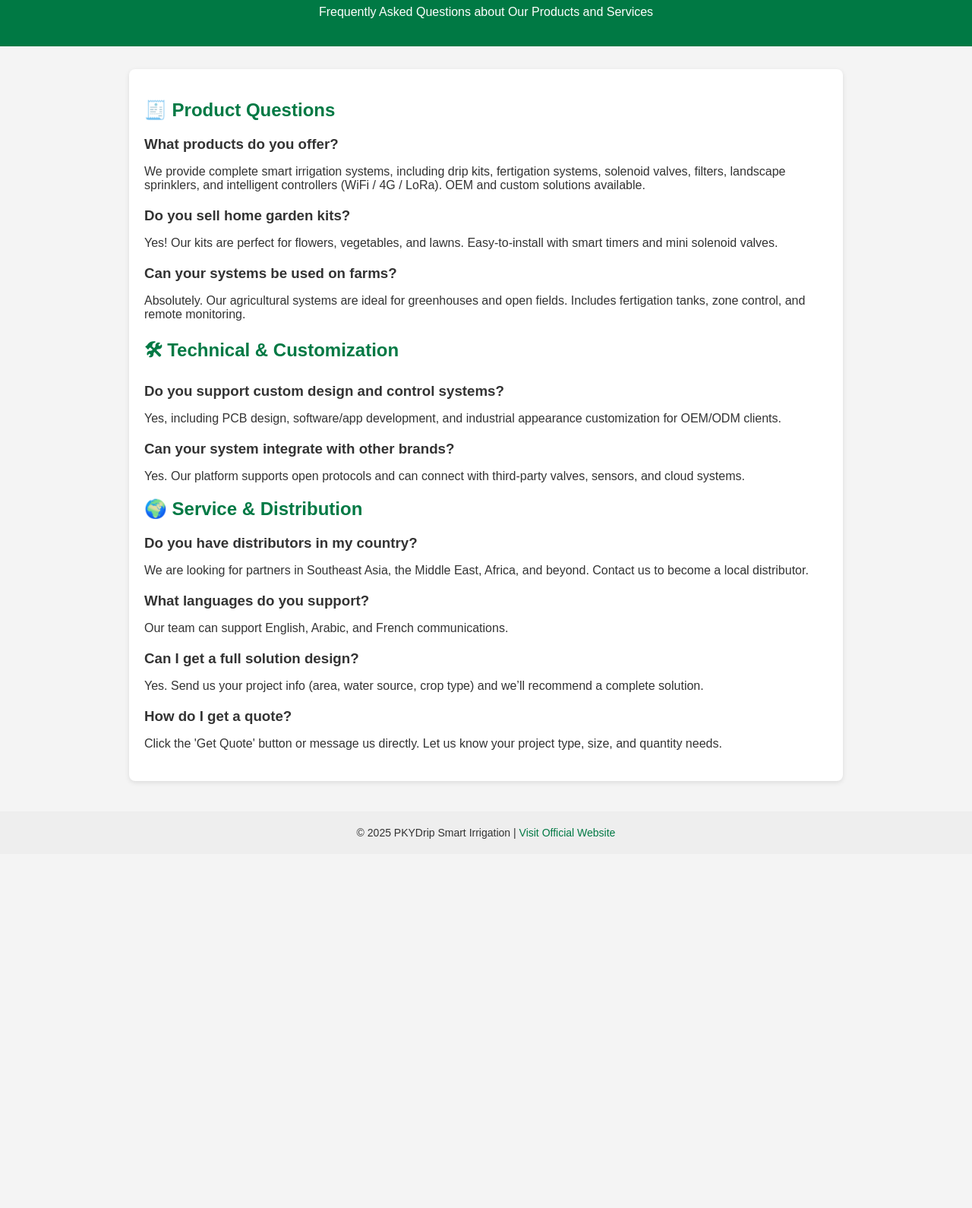
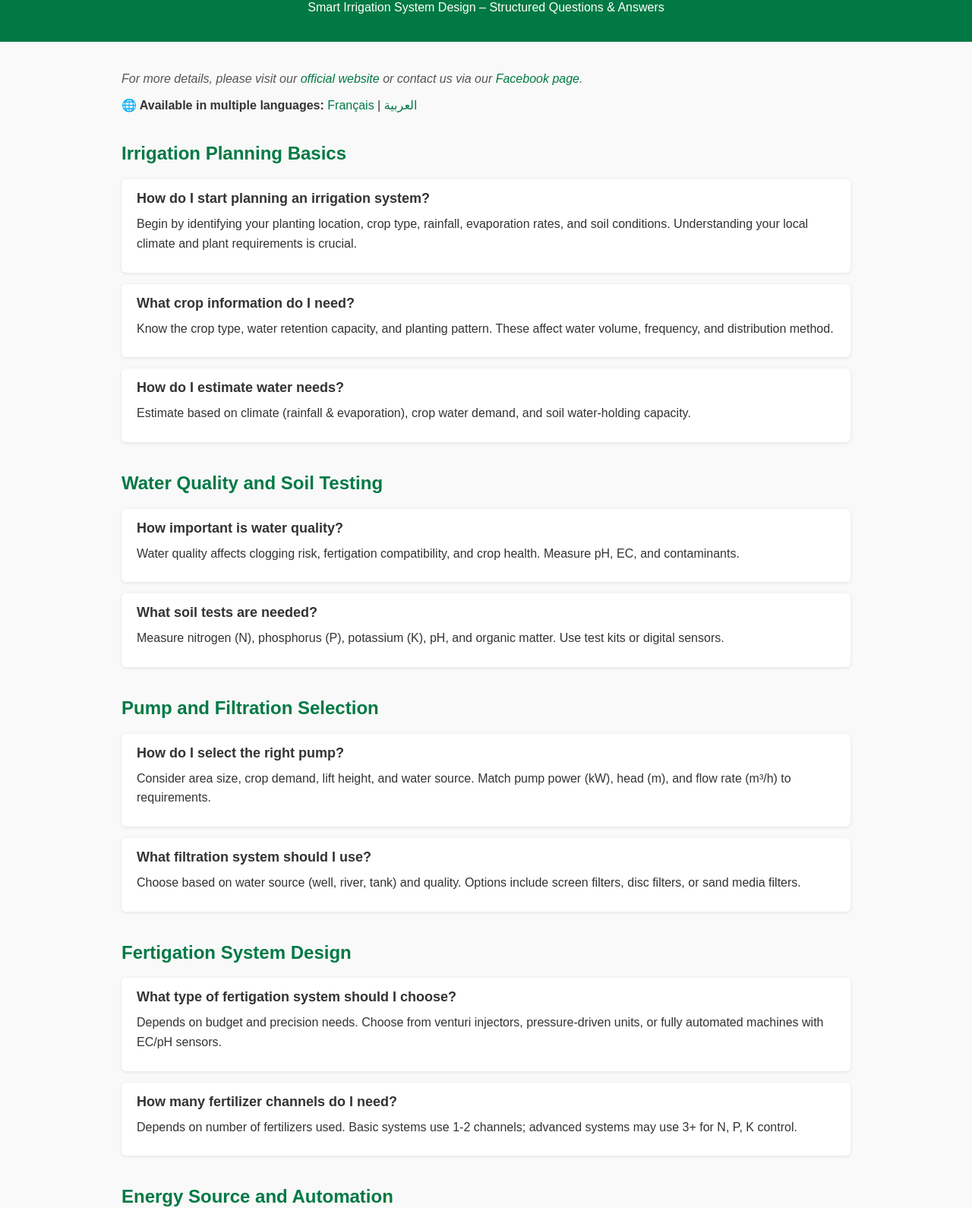
Before and after one commit to wuming9/pkydrip, a plain HTML site: page faq.html in a window 1280 px wide. Shown: the part 93-1683 px from the top of the page at 76% size. Before the commit the page ends 1217 px from the top, so only its background shows below. Drawn offline with Linux system fonts and the light colour scheme.

Commit message:
Update faq.html
2 version

```diff
--- a/faq.html
+++ b/faq.html
@@ -1,66 +1,131 @@
+
 <!DOCTYPE html>
 <html lang="en">
 <head>
   <meta charset="UTF-8">
   <meta name="viewport" content="width=device-width, initial-scale=1.0">
-  <title>PKYDrip FAQ - Smart Irrigation Systems</title>
+  <title>PKYDrip - Structured Irrigation FAQ</title>
   <style>
-    body { font-family: Arial, sans-serif; margin: 0; background: #f4f4f4; color: #333; }
-    header { background: #007944; color: white; padding: 20px; text-align: center; }
-    .container { max-width: 900px; margin: 30px auto; padding: 20px; background: white; border-radius: 8px; box-shadow: 0 2px 6px rgba(0,0,0,0.1); }
-    h1, h2 { color: #007944; }
-    .faq-item { margin-bottom: 20px; }
-    .faq-item h3 { margin-bottom: 5px; }
-    footer { text-align: center; padding: 20px; background: #eee; font-size: 14px; margin-top: 40px; }
+    body { font-family: Arial, sans-serif; background: #f9f9f9; color: #333; margin: 0; padding: 0; }
+    header { background-color: #007944; color: white; padding: 20px; text-align: center; }
+    .container { max-width: 960px; margin: 40px auto; padding: 0 20px; }
+    h1 { margin-bottom: 10px; }
+    h2 { color: #007944; margin-top: 40px; }
+    .faq-item { background: white; padding: 15px 20px; margin-bottom: 15px; border-radius: 6px; box-shadow: 0 1px 4px rgba(0,0,0,0.1); }
+    .faq-item h3 { margin: 0 0 10px; font-size: 18px; }
+    .faq-item p { margin: 0 0 10px; line-height: 1.6; }
+    .note { font-style: italic; color: #555; }
+    footer { text-align: center; padding: 20px; background: #eee; margin-top: 40px; font-size: 14px; }
     a { color: #007944; text-decoration: none; }
   </style>
 </head>
 <body>
   <header>
-    <h1>PKYDrip Smart Irrigation – FAQ</h1>
-    <p>Frequently Asked Questions about Our Products and Services</p>
+    <h1>PKYDrip FAQ</h1>
+    <p>Smart Irrigation System Design – Structured Questions & Answers</p>
   </header>
   <div class="container">
-    <h2>🧾 Product Questions</h2>
+    <p class="note">For more details, please visit our <a href="https://pky-dripirrigation.com/oem/" target="_blank">official website</a> or contact us via our <a href="https://www.facebook.com/pkydrip">Facebook page</a>.</p>
+
+    <p><strong>🌐 Available in multiple languages:</strong> <a href="#faq-fr">Français</a> | <a href="#faq-ar">العربية</a></p>
+
+    <h2>Irrigation Planning Basics</h2>
     <div class="faq-item">
-      <h3>What products do you offer?</h3>
-      <p>We provide complete smart irrigation systems, including drip kits, fertigation systems, solenoid valves, filters, landscape sprinklers, and intelligent controllers (WiFi / 4G / LoRa). OEM and custom solutions available.</p>
+      <h3>How do I start planning an irrigation system?</h3>
+      <p>Begin by identifying your planting location, crop type, rainfall, evaporation rates, and soil conditions. Understanding your local climate and plant requirements is crucial.</p>
     </div>
     <div class="faq-item">
-      <h3>Do you sell home garden kits?</h3>
-      <p>Yes! Our kits are perfect for flowers, vegetables, and lawns. Easy-to-install with smart timers and mini solenoid valves.</p>
+      <h3>What crop information do I need?</h3>
+      <p>Know the crop type, water retention capacity, and planting pattern. These affect water volume, frequency, and distribution method.</p>
     </div>
     <div class="faq-item">
-      <h3>Can your systems be used on farms?</h3>
-      <p>Absolutely. Our agricultural systems are ideal for greenhouses and open fields. Includes fertigation tanks, zone control, and remote monitoring.</p>
+      <h3>How do I estimate water needs?</h3>
+      <p>Estimate based on climate (rainfall & evaporation), crop water demand, and soil water-holding capacity.</p>
     </div>
 
-    <h2>🛠 Technical & Customization</h2>
+    <h2>Water Quality and Soil Testing</h2>
     <div class="faq-item">
-      <h3>Do you support custom design and control systems?</h3>
-      <p>Yes, including PCB design, software/app development, and industrial appearance customization for OEM/ODM clients.</p>
+      <h3>How important is water quality?</h3>
+      <p>Water quality affects clogging risk, fertigation compatibility, and crop health. Measure pH, EC, and contaminants.</p>
     </div>
     <div class="faq-item">
-      <h3>Can your system integrate with other brands?</h3>
-      <p>Yes. Our platform supports open protocols and can connect with third-party valves, sensors, and cloud systems.</p>
+      <h3>What soil tests are needed?</h3>
+      <p>Measure nitrogen (N), phosphorus (P), potassium (K), pH, and organic matter. Use test kits or digital sensors.</p>
     </div>
 
-    <h2>🌍 Service & Distribution</h2>
+    <h2>Pump and Filtration Selection</h2>
     <div class="faq-item">
-      <h3>Do you have distributors in my country?</h3>
-      <p>We are looking for partners in Southeast Asia, the Middle East, Africa, and beyond. Contact us to become a local distributor.</p>
+      <h3>How do I select the right pump?</h3>
+      <p>Consider area size, crop demand, lift height, and water source. Match pump power (kW), head (m), and flow rate (m³/h) to requirements.</p>
     </div>
     <div class="faq-item">
-      <h3>What languages do you support?</h3>
-      <p>Our team can support English, Arabic, and French communications.</p>
+      <h3>What filtration system should I use?</h3>
+      <p>Choose based on water source (well, river, tank) and quality. Options include screen filters, disc filters, or sand media filters.</p>
+    </div>
+
+    <h2>Fertigation System Design</h2>
+    <div class="faq-item">
+      <h3>What type of fertigation system should I choose?</h3>
+      <p>Depends on budget and precision needs. Choose from venturi injectors, pressure-driven units, or fully automated machines with EC/pH sensors.</p>
     </div>
     <div class="faq-item">
-      <h3>Can I get a full solution design?</h3>
-      <p>Yes. Send us your project info (area, water source, crop type) and we’ll recommend a complete solution.</p>
+      <h3>How many fertilizer channels do I need?</h3>
+      <p>Depends on number of fertilizers used. Basic systems use 1-2 channels; advanced systems may use 3+ for N, P, K control.</p>
+    </div>
+
+    <h2>Energy Source and Automation</h2>
+    <div class="faq-item">
+      <h3>What power source options are available?</h3>
+      <p>Common options include 220V, 380V electricity, solar panels, or diesel-powered pumps.</p>
     </div>
     <div class="faq-item">
-      <h3>How do I get a quote?</h3>
-      <p>Click the 'Get Quote' button or message us directly. Let us know your project type, size, and quantity needs.</p>
+      <h3>Can the system be automated?</h3>
+      <p>Yes. Use controllers with timers, WiFi/4G connectivity, and sensors for full automation.</p>
+    </div>
+
+    <h2>Mainline and Valve Configuration</h2>
+    <div class="faq-item">
+      <h3>How do I choose main pipe diameter?</h3>
+      <p>Base it on flow rate and field layout. Use pressure gauge and flow meter for sizing.</p>
+    </div>
+    <div class="faq-item">
+      <h3>What additional fittings are needed?</h3>
+      <p>Air release valves, check valves, pressure regulators are often required.</p>
+    </div>
+    <div class="faq-item">
+      <h3>Do I need pressure regulators on slopes?</h3>
+      <p>Yes. Use pressure regulators on hilly terrain to balance pressure between zones.</p>
+    </div>
+
+    <h2>Emitters and Field Layout</h2>
+    <div class="faq-item">
+      <h3>How do I select emitters?</h3>
+      <p>Choose between drip lines, micro-sprayers, and sprinklers based on crop type and water delivery needs.</p>
+    </div>
+    <div class="faq-item">
+      <h3>How do I divide irrigation zones?</h3>
+      <p>Group zones by plant type, water needs, and topography. Control each with a separate valve.</p>
+    </div>
+    <div class="faq-item">
+      <h3>How many solenoid valves are needed?</h3>
+      <p>One per zone. Choose DC, AC, or pulse valves based on controller type and power supply.</p>
+    </div>
+
+    <h2>Greenhouse & Sensor Systems</h2>
+    <div class="faq-item">
+      <h3>What systems are used in greenhouses?</h3>
+      <p>Greenhouses may use grow lights, CO₂ generators, fans, and misting systems, all of which can be automated.</p>
+    </div>
+    <div class="faq-item">
+      <h3>What sensors should I install?</h3>
+      <p>Options include soil moisture, NPK, EC, temperature/humidity, CO₂, and light intensity sensors.</p>
+    </div>
+
+    <h2>Getting Help and Consultation</h2>
+    <div class="faq-item">
+      <h3>I’m confused. Can I get help?</h3>
+      <p>Yes! If you're unsure, contact our support team. We'll provide a custom plan, equipment list, and quotation based on your needs.</p>
+      <p class="note">More support available via our <a href="https://www.facebook.com/pkydrip">Facebook page</a>.</p>
     </div>
   </div>
   <footer>
```
